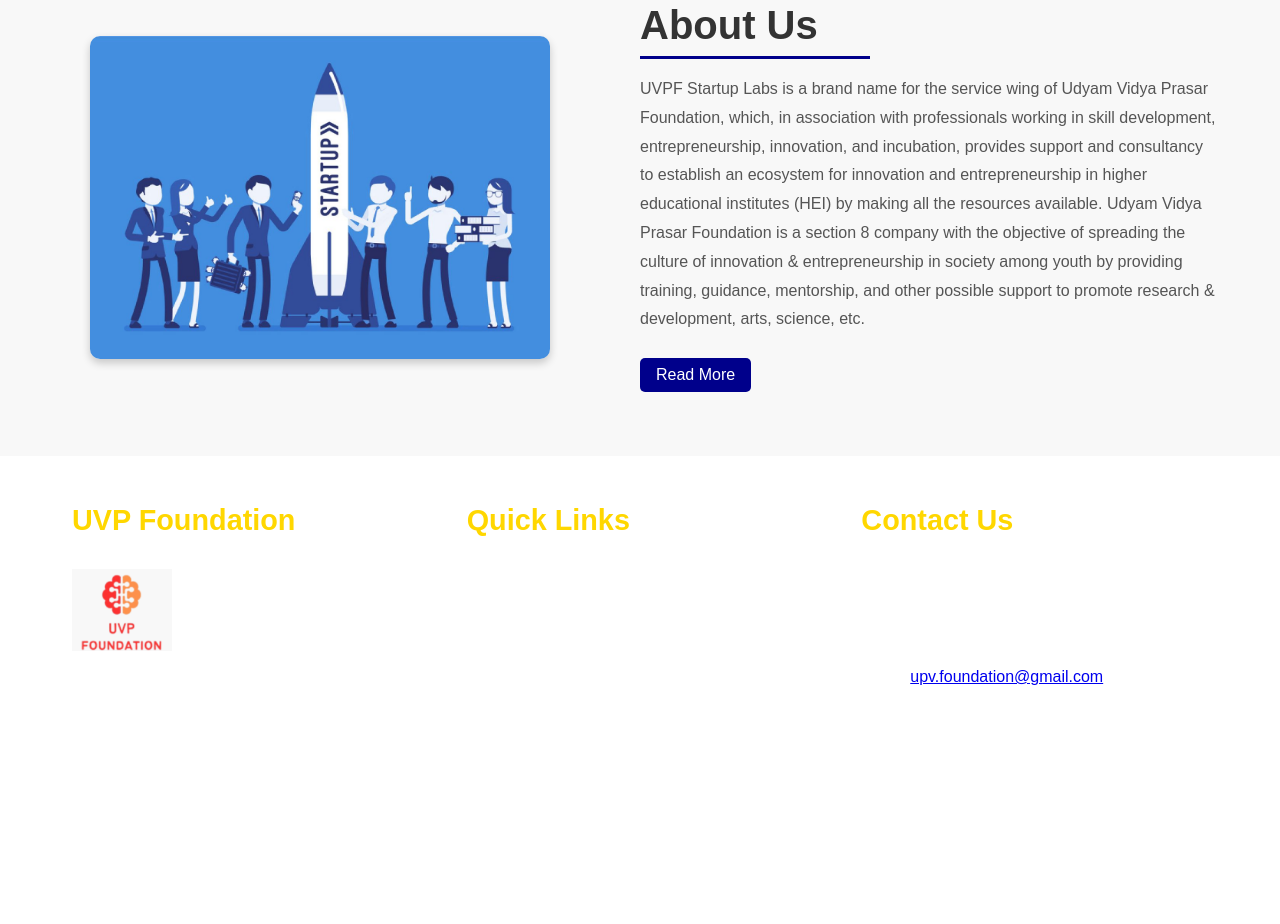
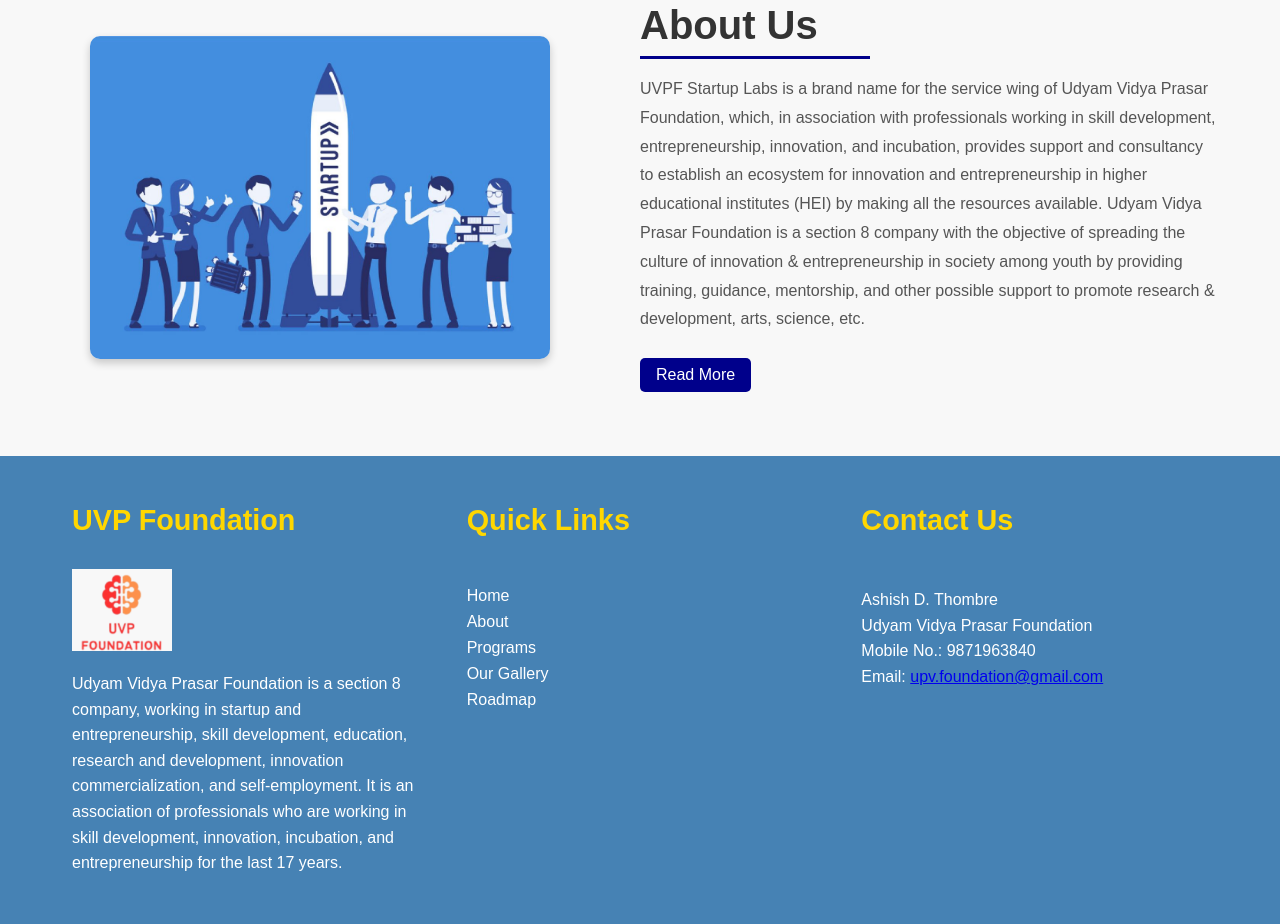
Before and after one commit to AsmitSaxena/demo-2, a plain HTML site: page index.html in a window 1280 px wide. Shown: the part 825-1749 px from the top of the page. Drawn offline with Linux system fonts and the light colour scheme.

Commit message:
Update footer.css

```diff
--- a/CSS/footer.css
+++ b/CSS/footer.css
@@ -4,7 +4,7 @@
     justify-content: space-between;
     padding: 3rem;
     color: white;
-    background-image: url('assets/imgs/intro-background.jpg'); /* Replace with your background image */
+    background-color:#4682B4; /* Replace with your background image */
     background-size: cover;
     background-position: center;
     background-repeat: no-repeat;
```
